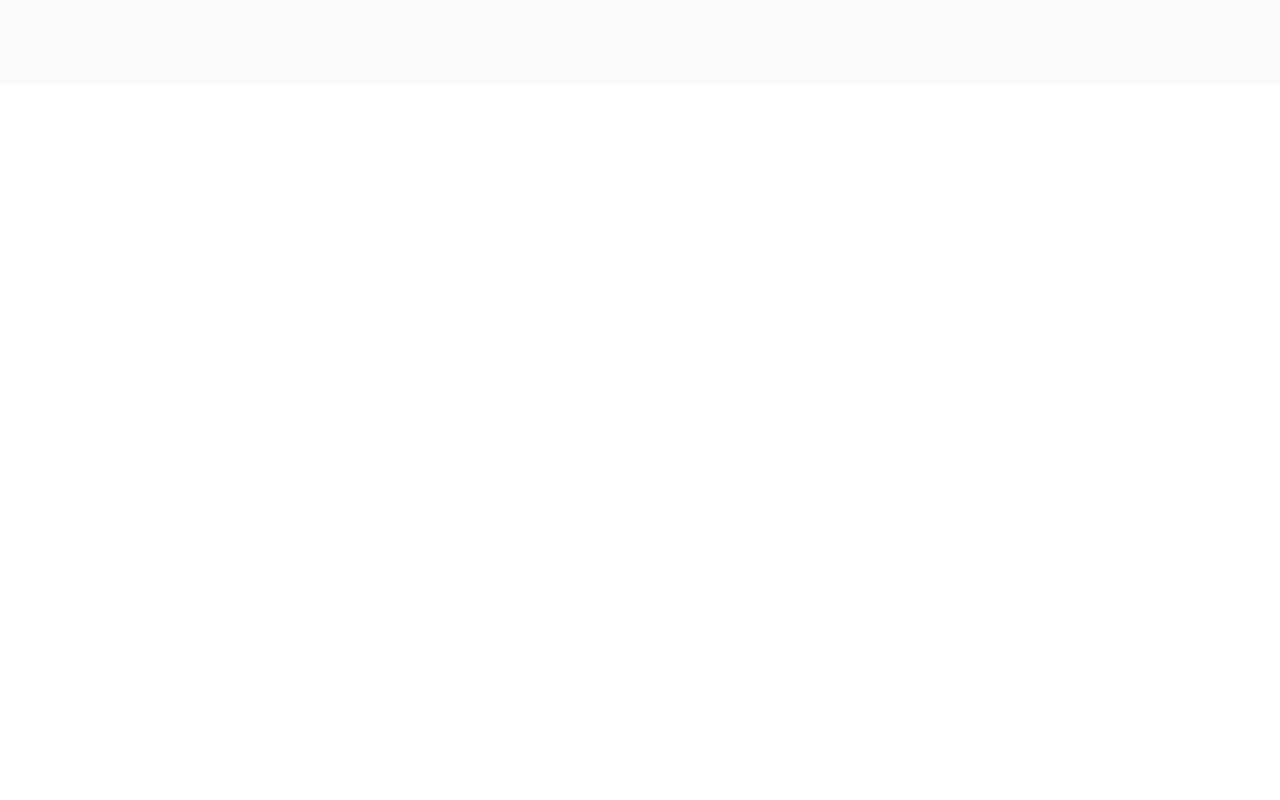
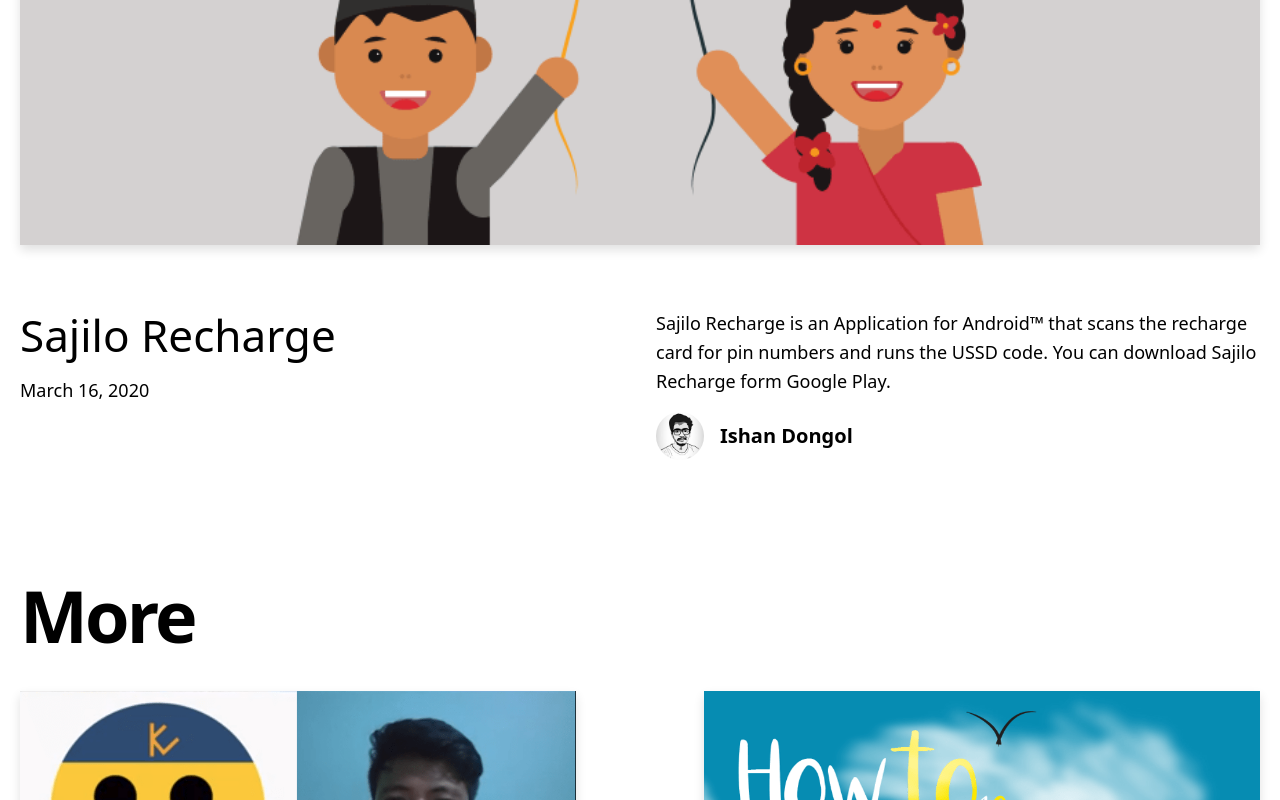
Before and after one commit to ishandongol/ishandongol.github.io, a Next.js app: page /portfolio in a window 1280 px wide. Shown: the part 991-1791 px from the top of the page. Before the commit the page ends 1075 px from the top, so only its background shows below. Built offline with nearby package versions, Linux system fonts and the light colour scheme.

Commit message:
[POPULATE PORTFOLIO LIST]

```diff
--- a/components/more-stories.tsx
+++ b/components/more-stories.tsx
@@ -9,7 +9,7 @@
   return (
     <section>
       <h2 className="mb-8 text-6xl md:text-7xl font-bold tracking-tighter leading-tight">
-        More Stories
+        More
       </h2>
       <div className="grid grid-cols-1 md:grid-cols-2 md:col-gap-16 lg:col-gap-32 row-gap-20 md:row-gap-32 mb-32">
         {posts.map((post) => (
--- a/components/post-title.tsx
+++ b/components/post-title.tsx
@@ -6,7 +6,7 @@
 
 const PostTitle = ({ children }: Props) => {
   return (
-    <h1 className="text-6xl md:text-7xl lg:text-8xl font-bold tracking-tighter leading-tight md:leading-none mb-12 text-center md:text-left ">
+    <h1 className="text-6xl md:text-7xl lg:text-8xl font-bold tracking-tighter leading-tight md:leading-none mb-20 text-center md:text-left ">
       {children}
     </h1>
   )
--- a/pages/index.tsx
+++ b/pages/index.tsx
@@ -1,18 +1,11 @@
 import Container from '../components/container'
 import Intro from '../components/intro'
-import { getAllPosts } from '../lib/api'
 import Head from 'next/head'
 import { CMS_NAME } from '../lib/constants'
-import Post from '../types/post'
 import HomeLayout from '../components/home-layout'
 
-type Props = {
-  allPosts: Post[]
-}
+const Index = () => {
 
-const Index = ({ allPosts }: Props) => {
-  const heroPost = allPosts[0]
-  const morePosts = allPosts.slice(1)
   return (
     <>
       <HomeLayout>
@@ -28,18 +21,3 @@
 }
 
 export default Index
-
-export const getStaticProps = async () => {
-  const allPosts = getAllPosts([
-    'title',
-    'date',
-    'slug',
-    'author',
-    'coverImage',
-    'excerpt',
-  ])
-
-  return {
-    props: { allPosts },
-  }
-}
--- a/pages/portfolio/index.tsx
+++ b/pages/portfolio/index.tsx
@@ -3,8 +3,18 @@
 import Head from 'next/head'
 import { CMS_NAME } from '../../lib/constants'
 import PostTitle  from '../../components/post-title'
+import { getAllPortfolios } from "../../lib/api"
+import Post from '../../types/post'
+import MorePortfolio from '../../components/more-stories'
+import HeroPortfolio from '../../components/hero-post'
 
-const Portfolio = () => {
+type Props = {
+    allPosts: Post[]
+  }
+
+const Portfolio = ({allPosts}:Props) => {
+    const heroProtfolio = allPosts.find((post) => post.slug === 'sajilorecharge')
+    const morePortfolio = allPosts.filter((post) => post.slug !== 'sajilorecharge')
     return(
        <>
        <Layout>
@@ -13,6 +23,17 @@
         </Head>
            <Container>
                <PostTitle>Portfolio</PostTitle>
+               {heroProtfolio && (
+            <HeroPortfolio
+              title={heroProtfolio.title}
+              coverImage={heroProtfolio.coverImage}
+              date={heroProtfolio.date}
+              author={heroProtfolio.author}
+              slug={heroProtfolio.slug}
+              excerpt={heroProtfolio.excerpt}
+            />
+          )}
+          {morePortfolio.length > 0 && <MorePortfolio posts={morePortfolio} />}
            </Container>
        </Layout>
        </>
@@ -20,3 +41,18 @@
 }
 
 export default Portfolio
+
+export const getStaticProps = async () => {
+    const allPosts = getAllPortfolios([
+      'title',
+      'date',
+      'slug',
+      'author',
+      'coverImage',
+      'excerpt',
+    ])
+
+    return {
+      props: { allPosts },
+    }
+  }
```
